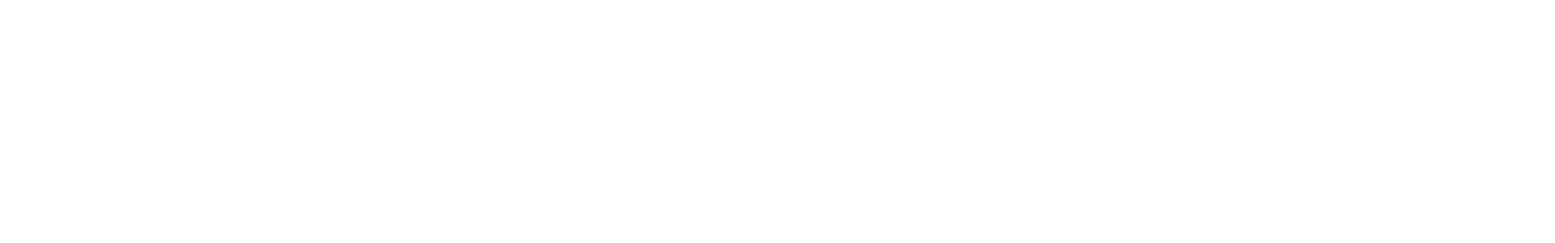
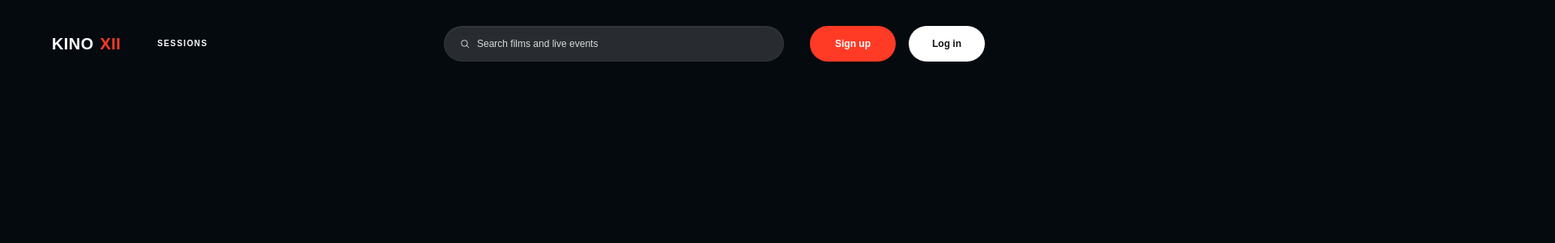
Before and after one commit to Dtsertsvadze/KINO-12, a Next.js app: page / in a window 1280 px wide. Shown: the top 300 px of the page at 81% size, 1920 px wide, since content can reach past the window. Built offline with nearby package versions, Linux system fonts and the light colour scheme.

Commit message:
feat: add Tailwind navbar and design tokens

```diff
--- a/src/app/globals.css
+++ b/src/app/globals.css
@@ -1 +1,9 @@
 @import "tailwindcss";
+
+@theme {
+  --color-brand: #ff3b25;
+  --color-page: #050a0e;
+  --color-panel: #0c1218;
+  --color-status: #ff8a22;
+  --font-sans: Arial, Helvetica, sans-serif;
+}
--- a/src/app/layout.tsx
+++ b/src/app/layout.tsx
@@ -1,4 +1,5 @@
 import type { Metadata } from "next";
+import { Navbar } from "@/components/navigation/navbar";
 import "./globals.css";
 
 export const metadata: Metadata = {
@@ -8,7 +9,10 @@
 export default function RootLayout({ children }: LayoutProps<"/">) {
   return (
     <html lang="en">
-      <body>{children}</body>
+      <body className="min-h-[1080px] min-w-[1920px] bg-page font-sans text-white">
+        <Navbar variant="guest" />
+        {children}
+      </body>
     </html>
   );
 }
--- a/src/app/page.tsx
+++ b/src/app/page.tsx
@@ -1,3 +1,3 @@
 export default function Home() {
-  return <main />;
+  return <main className="min-h-[1080px]" />;
 }
--- /dev/null
+++ b/src/components/navigation/navbar.tsx
@@ -0,0 +1,104 @@
+type NavbarProps = {
+  variant?: "guest" | "authenticated";
+  userName?: string;
+  userInitials?: string;
+  isProfileMenuOpen?: boolean;
+};
+
+export function Navbar({
+  variant = "guest",
+  userName = "Meri",
+  userInitials = "MS",
+  isProfileMenuOpen = false,
+}: NavbarProps) {
+  const isAuthenticated = variant === "authenticated";
+
+  return (
+    <header className="absolute inset-x-0 top-0 z-10 h-[108px] bg-transparent text-white">
+      <nav
+        className="flex h-full w-full items-center px-16"
+        aria-label="Primary navigation"
+      >
+        <div className="flex items-center gap-[45px]">
+          <span
+            className="text-xl leading-none font-extrabold tracking-[0.02em] whitespace-nowrap"
+            aria-label="Kino Twelve"
+          >
+            KINO <span className="ml-0.5 text-brand">XII</span>
+          </span>
+          <span className="text-[10px] leading-none font-semibold tracking-[0.14em] uppercase">
+            Sessions
+          </span>
+        </div>
+
+        <div className="ml-auto flex items-center gap-8">
+          <div
+            className="flex h-11 w-[420px] items-center gap-2 rounded-full border border-white/[0.04] bg-white/[0.14] px-[18px] text-xs leading-none font-normal text-white/[0.82] shadow-[inset_0_1px_0_rgba(255,255,255,0.05)] backdrop-blur-[10px]"
+            aria-label="Search films and live events"
+          >
+            <svg
+              aria-hidden="true"
+              className="size-3.5 shrink-0 stroke-[1.7]"
+              viewBox="0 0 24 24"
+              fill="none"
+            >
+              <circle cx="11" cy="11" r="6.5" stroke="currentColor" />
+              <path d="m16 16 4 4" stroke="currentColor" strokeLinecap="round" />
+            </svg>
+            <span>Search films and live events</span>
+          </div>
+
+          {isAuthenticated ? (
+            <div className="relative">
+              <div className="flex items-center gap-3.5">
+                <span
+                  className="relative inline-flex size-11 items-center justify-center rounded-lg bg-white/[0.13] text-xs leading-none font-bold text-white"
+                  aria-hidden="true"
+                >
+                  {userInitials}
+                  <span className="bg-status absolute right-px bottom-px size-[7px] rounded-full border-2 border-[#17212a]" />
+                </span>
+                <span className="min-w-12 text-[13px] leading-none font-medium">
+                  {userName}
+                </span>
+                <svg
+                  aria-hidden="true"
+                  className="size-4 stroke-[1.5] text-white/[0.72]"
+                  viewBox="0 0 20 20"
+                  fill="none"
+                >
+                  <path
+                    d="m6 8 4 4 4-4"
+                    stroke="currentColor"
+                    strokeLinecap="round"
+                    strokeLinejoin="round"
+                  />
+                </svg>
+              </div>
+
+              {isProfileMenuOpen ? (
+                <div className="bg-panel/[0.96] absolute top-14 right-0 grid w-[164px] overflow-hidden rounded-[10px] border border-white/[0.08] shadow-[0_14px_40px_rgba(0,0,0,0.28)]">
+                  <span className="px-4 py-[13px] text-[13px] leading-none text-white">
+                    My Profile
+                  </span>
+                  <span className="border-t border-white/[0.08] px-4 py-[13px] text-[13px] leading-none text-white">
+                    Logout
+                  </span>
+                </div>
+              ) : null}
+            </div>
+          ) : (
+            <div className="flex items-center gap-4">
+              <span className="bg-brand inline-flex h-11 w-[106px] items-center justify-center rounded-full text-xs leading-none font-bold whitespace-nowrap text-white">
+                Sign up
+              </span>
+              <span className="inline-flex h-11 w-[94px] items-center justify-center rounded-full bg-white text-xs leading-none font-bold whitespace-nowrap text-[#111111]">
+                Log in
+              </span>
+            </div>
+          )}
+        </div>
+      </nav>
+    </header>
+  );
+}
```
Also changed, not shown: 1 other file (tests, documents, lock files or other folders).
